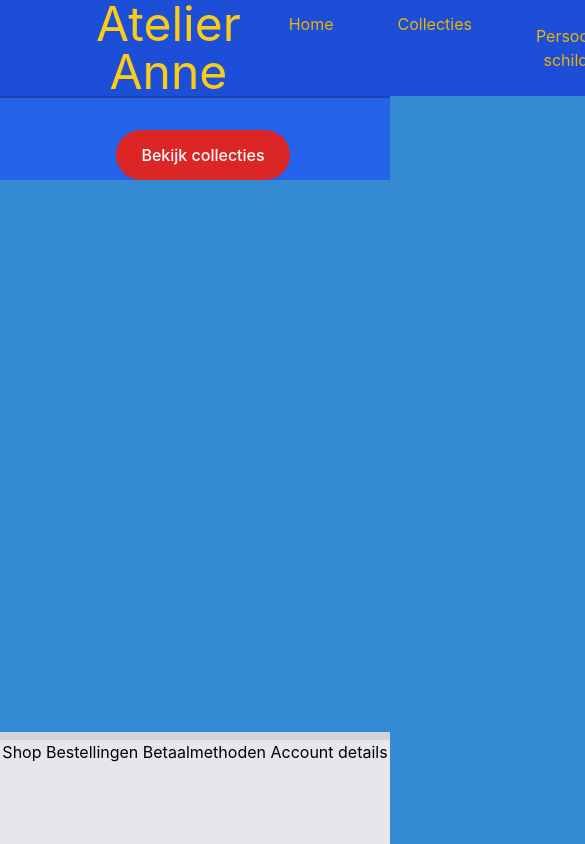
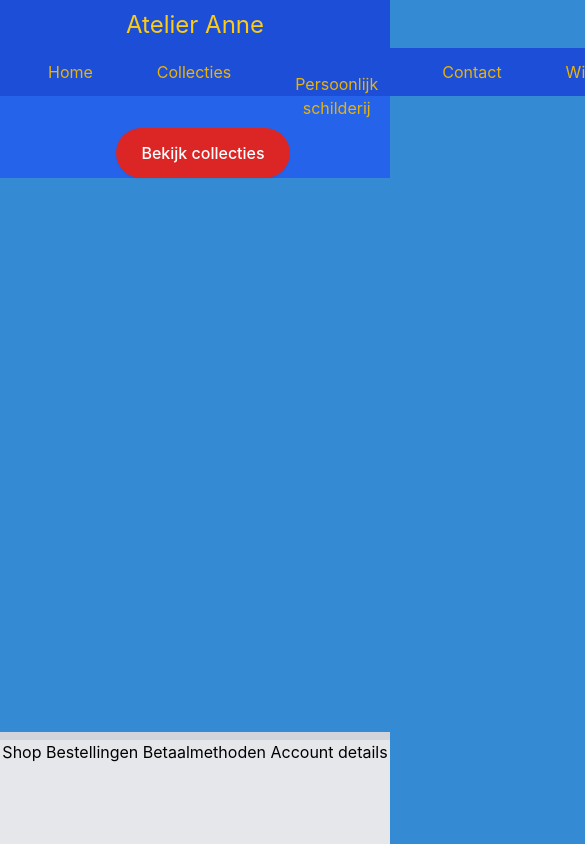
Before and after one commit to gijs-ve/projectBreughel, a React (Create React App) app in the folder client/: page / in a window 390 px wide. Shown: the top 844 px of the page, 585 px wide, since content can reach past the window. Built offline with nearby package versions, Linux system fonts and the light colour scheme.

Commit message:
fix: navbar

```diff
--- a/client/src/components/Logo.tsx
+++ b/client/src/components/Logo.tsx
@@ -1,7 +1,7 @@
 export const Logo = () => {
     return (
         <>
-            <div className="w-max-1/4 self-center text-5xl pl-4 text-yellow-400">
+            <div className="scale-50 lg:transform-none w-max-1/4 self-center text-5xl xl:pl-4 text-yellow-400">
                 Atelier Anne
             </div>
         </>
--- a/client/src/navbar/NavButton.tsx
+++ b/client/src/navbar/NavButton.tsx
@@ -8,7 +8,7 @@ export const NavButton = (p: { text: string; hasToken: boolean }) => {
         <div
             onMouseEnter={() => setMouseEnter(true)}
             onMouseLeave={() => setMouseEnter(false)}
-            className={`text-1xl h-full antialiase px-8 ${
+            className={`text-1xl h-full antialiase px-8 min-w-min ${
                 hasToken
                     ? 'bg-blue-600 hover:bg-red-400 hover:border-blue-400'
                     : 'bg-blue-700 hover:bg-blue-600 hover:border-yellow-400'
--- a/client/src/navbar/Navbar.tsx
+++ b/client/src/navbar/Navbar.tsx
@@ -8,6 +8,8 @@ import { selectToken } from '../store';
 import { useAppSelector } from '../utility/hooks';
 
 const Navbar = () => {
+    const twlg = `md:sticky md:top-0 md:flex md:flex-row md:flex-nowrap lg:pl-4 xl:pl-40 md:border-b-2 md:border-b-blue-800 md:max-w-full`;
+    const twsm = `sm:sticky sm:top-0 sm:flex sm:flex-row sm:flex-nowrap sm:border-b-2 sm:border-b-red-800`;
     const token = useAppSelector(selectToken);
     const Links: ReactElement[] = pages.map((page: Page) => {
         if (page.inNavbar || token) {
@@ -21,9 +23,9 @@ const Navbar = () => {
         return <div key={page.path} />;
     });
     return (
-        <div className="flex flex-row flex-nowrap pl-20 border-b-2 border-b-blue-800 max-w-full">
+        <div className={twlg + ' ' + twsm}>
             <Logo />
-            <div className="pl-4 flex flex-row">{Links}</div>
+            <div className="pl-4 flex flex-row min-w-fit">{Links}</div>
         </div>
     );
 };
```
